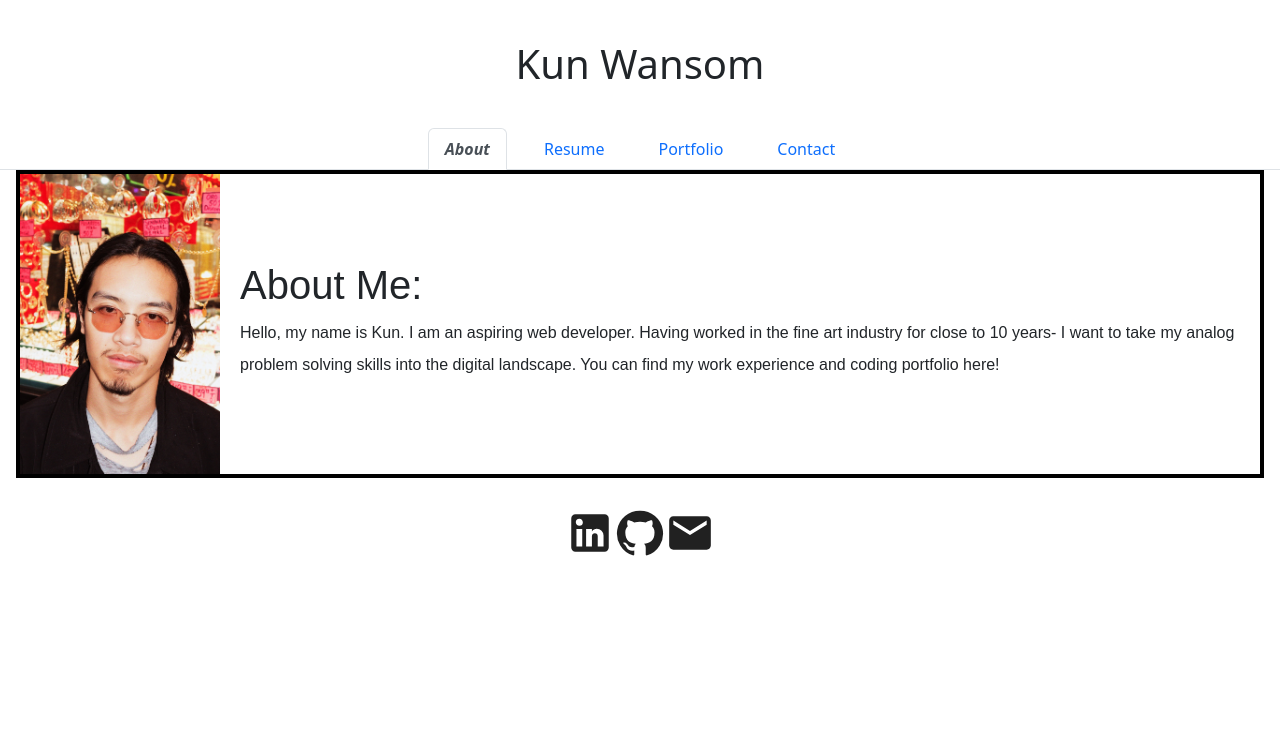
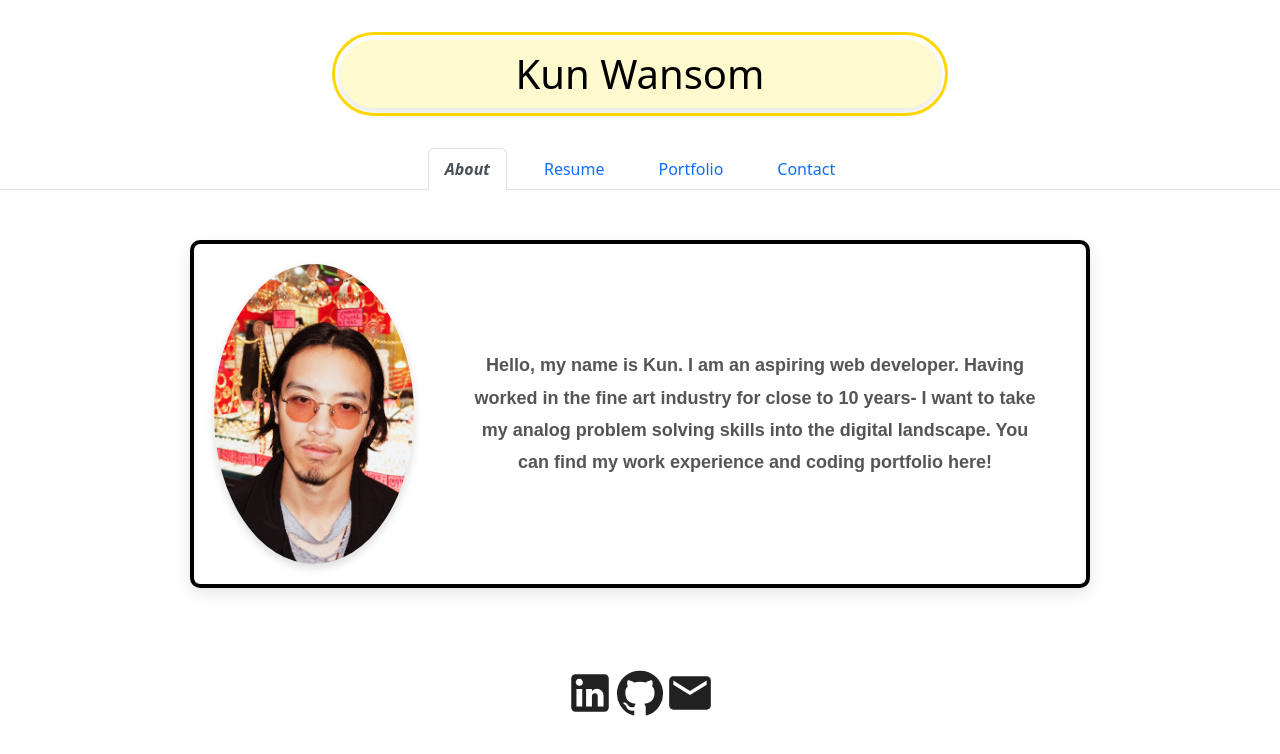
Before and after one commit to Kwansom/Porfolio-via-React, a React (Vite) app: page / in a window 1280 px wide. Shown: the top 754 px of the page. Built offline with nearby package versions, Linux system fonts and the light colour scheme.

Commit message:
styled about, resume, header

```diff
--- a/src/App.css
+++ b/src/App.css
@@ -27,6 +27,22 @@
   text-align: center;
   margin-top: 40px;
   margin-bottom: 40px;
+  padding: 10px;
+  background-color: lemonchiffon;
+  color: black;
+  border-radius: 50px;
+  box-shadow: 0 4px 10px rgba(0, 0, 0, 0.1);
+  transition: transform 0.3s ease;
+  outline: 3px solid gold;
+  outline-offset: 5px;
+  max-width: 600px;
+  width: 80%;
+  margin-left: auto;
+  margin-right: auto;
+}
+
+.name:hover {
+  transform: scale(1.05);
 }
 
 .card {
--- a/src/assets/css/About.css
+++ b/src/assets/css/About.css
@@ -1,12 +1,64 @@
 .about-container {
   display: flex;
   align-items: center;
-  gap: 20px;
-  border: 4px black solid;
+  gap: 30px;
+  border: 4px solid black;
+  padding: 20px;
+  background-color: #fff;
+  border-radius: 10px;
+  box-shadow: 0px 6px 15px rgba(0, 0, 0, 0.1);
+  max-width: 900px;
+  margin: 50px auto;
+}
+
+.about-container img {
+  width: 200px;
+  height: auto;
+  border-radius: 50%;
+  box-shadow: 0px 4px 10px rgba(0, 0, 0, 0.15);
+  transition: transform 0.3s ease-in-out;
+}
+
+.about-container img:hover {
+  transform: scale(1.1);
+}
+
+.about-container h1 {
+  font-family: "Helvetica Neue", Arial, sans-serif;
+  font-size: 32px;
+  font-weight: 700;
+  color: #333;
+  margin-bottom: 10px;
+  text-align: center;
 }
 
 .about-container p {
-    font-family: Arial, Helvetica, sans-serif;
-    line-height: 2;
-    margin-top: 10px;
+  font-family: Arial, Helvetica, sans-serif;
+  font-size: 18px;
+  line-height: 1.8;
+  color: #555;
+  max-width: 650px;
+  text-align: center;
+  margin: 0 auto;
+  padding: 0 20px;
+}
+
+/* Add responsiveness */
+@media (max-width: 768px) {
+  .about-container {
+    flex-direction: column; /* Stack the image and text on smaller screens */
+    gap: 20px;
   }
+
+  .about-container img {
+    width: 150px; /* Adjust image size on small screens */
+  }
+
+  .about-container h1 {
+    font-size: 28px; /* Adjust heading font size for small screens */
+  }
+
+  .about-container p {
+    font-size: 16px; /* Adjust paragraph font size for smaller devices */
+  }
+}
--- /dev/null
+++ b/src/assets/css/Resume.css
@@ -0,0 +1,39 @@
+.resume-container {
+  padding: 100px 200px;
+  border: 4px solid black;
+  border-radius: 10px;
+  background-color: #fff;
+  max-width: 900px;
+  margin: auto;
+  box-shadow: 0px 6px 15px rgba(0, 0, 0, 0.1);
+}
+
+#resume-button {
+  margin-bottom: 40px;
+}
+
+p {
+  font-weight: 900;
+  line-height: 1.8;
+  color: #333;
+  text-align: center;
+  margin: 0 auto 30px;
+  max-width: 700px;
+}
+
+@media (max-width: 768px) {
+  .resume-container {
+    padding: 50px 20px;
+    max-width: 100%;
+    margin: 20px;
+  }
+
+  p {
+    font-size: 16px;
+  }
+
+  #resume-button {
+    width: 100%;
+    padding: 15px;
+  }
+}
--- a/src/components/pages/About.jsx
+++ b/src/components/pages/About.jsx
@@ -7,7 +7,7 @@ export default function About() {
     <div className="about-container">
       <img src={portrait} alt="me" style={{ width: "200px", height: "auto" }} />
       <p>
-        <h1>About Me:</h1>
+        {/* <h1>About Me:</h1> */}
         Hello, my name is Kun. I am an aspiring web developer. Having worked in
         the fine art industry for close to 10 years- I want to take my analog
         problem solving skills into the digital landscape. You can find my work
--- a/src/components/pages/Resume.jsx
+++ b/src/components/pages/Resume.jsx
@@ -1,10 +1,136 @@
+import React from "react";
+import Box from "@mui/material/Box";
+import Button from "@mui/material/Button";
+import resume from "../../assets/resume/Resume2023.pdf";
+import "../../assets/css/Resume.css";
+
 export default function Resume() {
   return (
-    <div>
-      <h1>Resume</h1>
-      {/* <p>
-Add resume info
-        </p> */}
-    </div>
+    <Box
+      sx={{
+        display: "flex",
+        justifyContent: "center",
+        alignItems: "center",
+        flexDirection: "column",
+        padding: "50px 0",
+        fontFamily: "'Helvetica Neue', sans-serif",
+        color: "#333",
+        minHeight: "100vh",
+      }}
+    >
+      <div className="resume-container">
+        <a
+          href={resume}
+          download="Kun Wansom's Resume"
+          target="_blank"
+          rel="noreferrer"
+          style={{ marginBottom: "50px" }}
+        >
+          <Button
+            id="resume-button"
+            className="pop-on-hover"
+            variant="contained"
+            sx={{
+              fontSize: "18px",
+              fontWeight: "600",
+              textTransform: "none",
+              padding: "12px 40px",
+              borderRadius: "30px",
+              backgroundColor: "lemonchiffon",
+              color: "#222",
+              boxShadow: "0px 4px 15px rgba(0, 0, 0, 0.1)",
+              "&:hover": {
+                backgroundColor: "#f4a300",
+                boxShadow: "0px 8px 20px rgba(0, 0, 0, 0.2)",
+              },
+            }}
+          >
+            Download My Resume Here
+          </Button>
+        </a>
+
+        <h2
+          style={{
+            fontSize: "32px",
+            fontWeight: "700",
+            letterSpacing: "1px",
+            textTransform: "uppercase",
+            color: "#222",
+            marginBottom: "20px",
+            textDecoration: "underline",
+          }}
+        >
+          Front-end Skills
+        </h2>
+        <p
+          style={{
+            textAlign: "center",
+            fontSize: "20px",
+            lineHeight: "1.8",
+            color: "#555",
+            maxWidth: "800px",
+            margin: "0 auto",
+            borderRadius: "30px",
+            backgroundColor: "lemonchiffon",
+            boxShadow: "0px 4px 15px rgba(0, 0, 0, 0.1)",
+          }}
+        >
+          HTML
+          <br />
+          CSS
+          <br />
+          JavaScript
+          <br />
+          React
+          <br />
+          Bootstrap
+        </p>
+
+        <h2
+          style={{
+            fontSize: "32px",
+            fontWeight: "700",
+            letterSpacing: "1px",
+            textTransform: "uppercase",
+            color: "#222",
+            margin: "15px 0 20px 0",
+            textDecoration: "underline",
+          }}
+        >
+          Back-end Skills
+        </h2>
+        <p
+          style={{
+            textAlign: "center",
+            fontSize: "20px",
+            lineHeight: "1.8",
+            color: "#555",
+            maxWidth: "800px",
+            margin: "0 auto",
+            borderRadius: "30px",
+            backgroundColor: "lemonchiffon",
+            boxShadow: "0px 4px 15px rgba(0, 0, 0, 0.1)",
+          }}
+        >
+          HTML
+          <br />
+          APIs
+          <br />
+          Node
+          <br />
+          Express
+          <br />
+          PostgreSQL, Sequelize
+          <br />
+          MongoDB, Mongoose
+          <br />
+          Bootstrap
+          <br />
+          REST
+          <br />
+          GraphQL
+        </p>
+      </div>
+    </Box>
   );
 }
```
Also changed, not shown: 1 other file (tests, documents, lock files or other folders).
